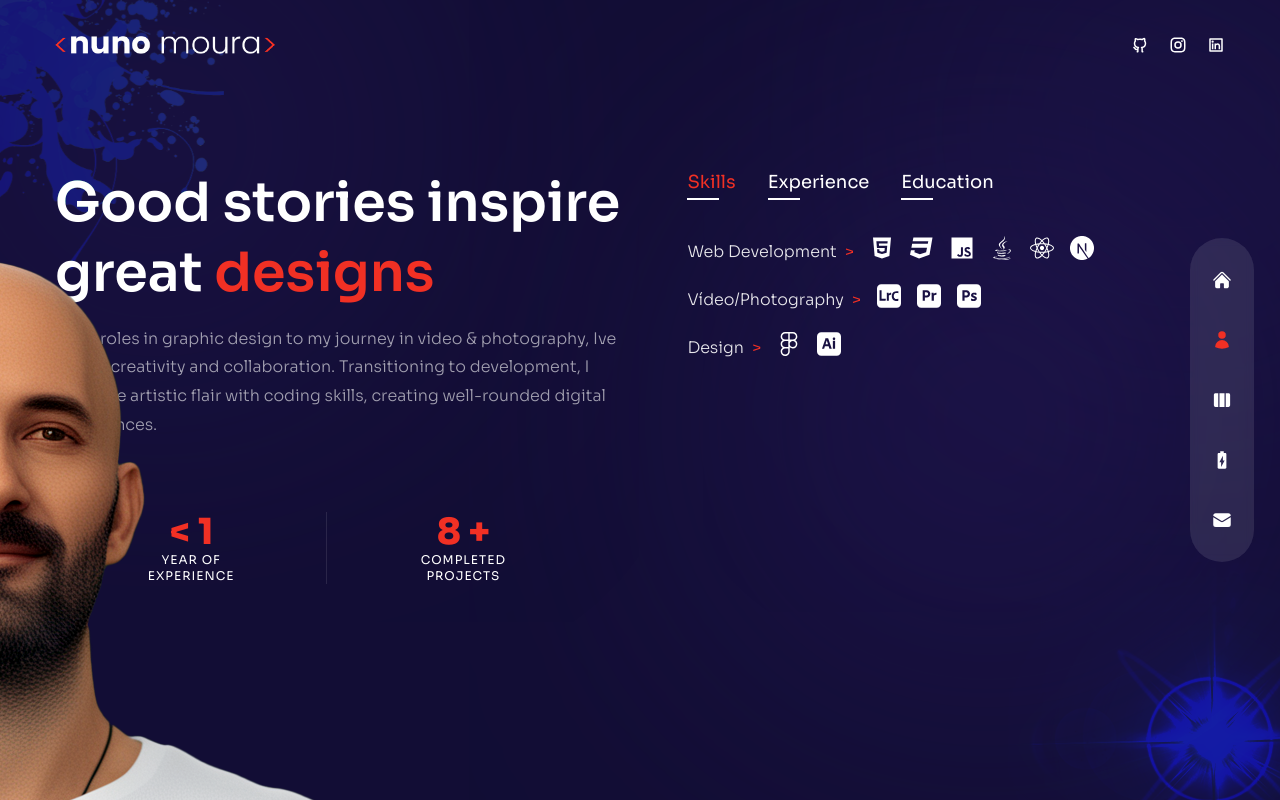
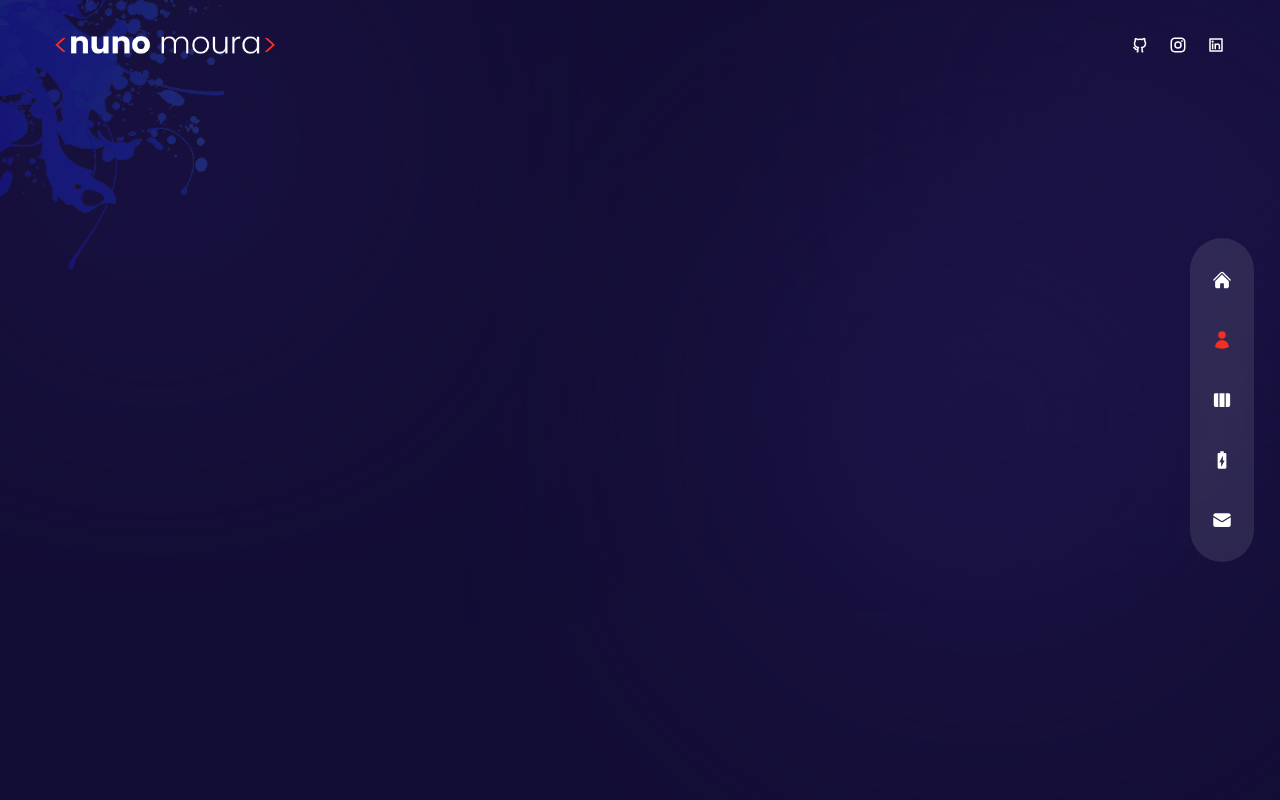
Before and after one commit to NAMoura/nunomoura---Portfolio, a Next.js app: page /about in a window 1280 px wide. Built offline with nearby package versions, Linux system fonts and the light colour scheme.

Commit message:
Update index.js

```diff
--- a/pages/about/index.js
+++ b/pages/about/index.js
@@ -23,26 +23,22 @@ export const aboutData = [
       {
         title: "Web Development",
         icons: [
-          <FaHtml5 key="html" />,
-          <FaCss3 key="css" />,
-          <FaJs key="js" />,
-          <FaJava key="java" />,
-          <FaReact key="react" />,
-          <SiNextdotjs key="nextjs" />,
+          <FaHtml5 />,
+          <FaCss3 />,
+          <FaJs />,
+          <FaJava />,
+          <FaReact />,
+          <SiNextdotjs />,
         ],
       },
       {
         title: "Vídeo/Photography",
-        icons: [
-          <SiAdobelightroomclassic key="lightroom" />,
-          <SiAdobepremierepro key="premiere" />,
-          <SiAdobephotoshop key="photoshop" />,
-        ],
+        icons: [ <SiAdobelightroomclassic />, <SiAdobepremierepro />, <SiAdobephotoshop />],
       },
       {
         title: "Design",
-        icons: [<FaFigma key="figma" />, <SiAdobeillustrator key="illustrator" />],
-      },
+        icons: [<FaFigma />, <SiAdobeillustrator />],
+      }
     ],
   },
 
@@ -99,116 +95,7 @@ const About = () => {
   const [index, setIndex] = useState(0);
   return (
     <div className="h-full bg-primary/30 py-32 text-center xl:text-left ">
-      <Burst />
-      {/* avatar img */}
-      <motion.div
-        variants={fadeIn("right", 0.2)}
-        initial="hidden"
-        animate="show"
-        exit="hidden"
-        className="hidden xl:flex absolute -bottom-[400px] -left-[540px]"
-      >
-        <Avatar />
-      </motion.div>
-      <div className="container mx-auto h-full flex flex-col items-center xl:flex-row gap-x-6 overflow-y-auto scrollbar-none">
-        {/* text */}
-        <div className="flex-1 flex flex-col justify-center mb-4">
-          <motion.h2
-            variants={fadeIn("right", 0.2)}
-            initial="hidden"
-            animate="show"
-            exit="hidden"
-            className="h2"
-          >
-           Good stories inspire great <span className="text-accent">designs</span>
-          </motion.h2>
-          <motion.p
-            variants={fadeIn("right", 0.4)}
-            initial="hidden"
-            animate="show"
-            exit="hidden"
-            className="mas-w-[500px] mx-auto xl:mx-0 mb-6 xl:mb-12 px-2 xl:px-0"
-          >
-            From roles in graphic design to my journey in video & photography, Ive honed creativity and collaboration.
-            Transitioning to development, I combine artistic flair with coding skills, creating well-rounded digital experiences.
-          </motion.p>
-          {/* counters */}
-          <motion.div
-            variants={fadeIn("right", 0.5)}
-            initial="hidden"
-            animate="show"
-            exit="hidden"
-            className="hidden md:flex md:max-w-xl xl:max-w-none mx-auto xl:mx-0 mb-8"
-          >
-            <div className="flex flex-auto text-center xl:mr-10 mt-6">
-              {/* experience */}
-              <div className="relative flex-1 after:w-[1px] after:h-full after:bg-white/10 after:absolute after:top-0 after:right-0">
-                <div className="text-2xl xl:text-4xl font-extrabold text-accent">
-                &lt; <CountUp start={0} end={1} duration={10} />
-                </div>
-                <div className="text-xs mx-auto uppercase tracking-[1px] loading-[1.4] max-w-[100px]">
-                  Year of experience
-                </div>
-              </div>
-              <div className="relative flex-1">
-                <div className="text-2xl xl:text-4xl font-extrabold text-accent">
-                  <CountUp start={0} end={8} duration={5} /> +
-                </div>
-                <div className="text-xs mx-auto uppercase tracking-[1px] loading-[1.4] max-w-[100px]">
-                  Completed projects
-                </div>
-              </div>
-            </div>
-          </motion.div>
-        </div>
-        {/* info */}
-        <motion.div
-          variants={fadeIn("left", 0.4)}
-          initial="hidden"
-          animate="show"
-          exit="hidden"
-          className="flex flex-col w-full xl:max-w-[48%] h-[480px] mt-4 lg:pl-6"
-        >
-          <div className="flex gap-x-4 xl:gap-x-8 mx-auto xl:mx-0 mb-4">
-            {aboutData.map((item, itemIndex) => {
-              return (
-                <div
-                  key={itemIndex}
-                  className={`${
-                    index === itemIndex &&
-                    "text-accent after:w-[100% after:transition-all after:duration-300"
-                  }
-                  cursor-pointer capitalize xl:text-lg relative after:w-8 after:h-[2px] after:bg-white after:absolute after:-bottom-1 after:left-0`}
-                  onClick={() => setIndex(itemIndex)}
-                >
-                  {item.title}
-                </div>
-              );
-            })}
-          </div>
-          <div className="py-2 xl:py-6 flex flex-col gap-y-2 xl:gap-y-4 items-center xl:items-start ">
-            {aboutData[index].info.map((item, itemIndex) => {
-              return (
-                <div
-                  key={itemIndex}
-                  className="flex-1 flex flex-col md:flex-row max-w-max gap-x-2 items-center text-white/60 "
-                >
-                  {/* title */}
-                  <div className="font-light mb-2 md:mb-0 text-white/90">{item.title}</div>
-                  <div className="hidden md:flex text-accent">&gt;</div>
-                  <div>{item.stage}</div>
-                  <div className="flex gap-x-4 mb-2">
-                    {/* îcons */}
-                    {item.icons?.map((icon, itemIndex) => {
-                      return <div key={itemIndex} className="text-2xl text-white">{icon}</div>;
-                    })}
-                  </div>
-                </div>
-              );
-            })}
-          </div>
-        </motion.div>
-      </div>
+
     </div>
   );
 };
```
